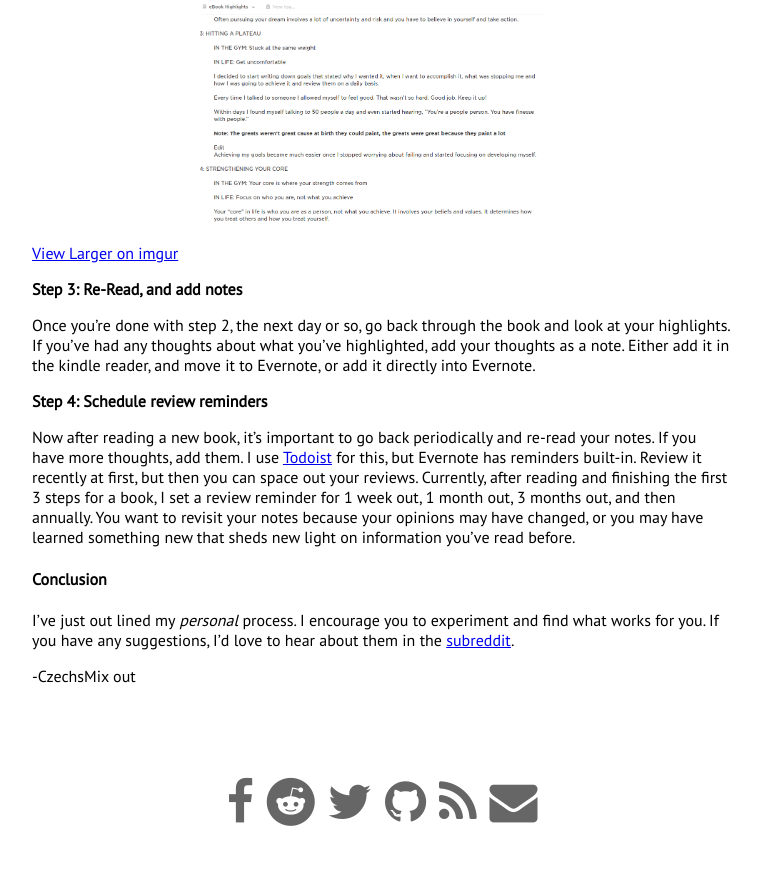
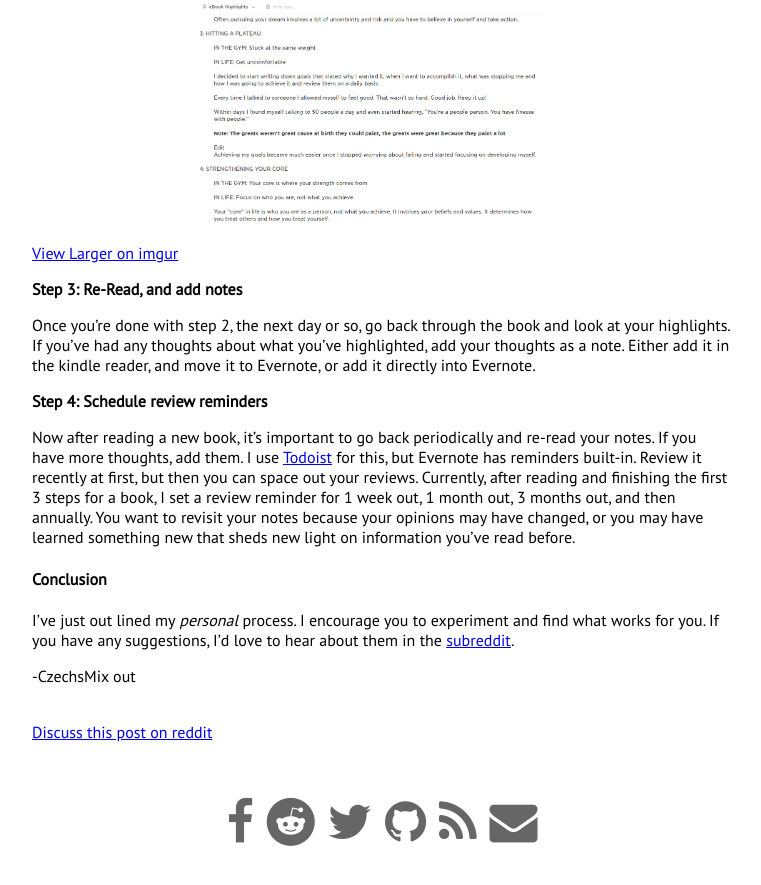
Before and after one commit to CzechsMix/czechsmix.github.io, a Jekyll site: the page built from _posts/2016-8-21-active-reading-kindle-evernote.md, in a window 1280 px wide and 900 px high, scrolled down 2135 px. Shown: the top 885 px of the window, without its empty margins (258-1019 px from the left). Built offline with Jekyll 4.4.1, drawn with Linux system fonts in a browser that asks for light colours; nearby versions of some CDN libraries; some of the changed lines change nothing that is shown.

Commit message:
Add reddit link for active reading

```diff
--- a/_posts/2016-8-21-active-reading-kindle-evernote.md
+++ b/_posts/2016-8-21-active-reading-kindle-evernote.md
@@ -2,6 +2,7 @@
 layout: post
 title: Active Reading and Note Taking with Kindle and Evernote
 tags: sound-mind reading
+reddit: https://www.reddit.com/r/LevelUpQuest/comments/4yx3p7/discussion_thread_active_reading_and_note_taking/
 ---
 
 In this post, I explain my process for making the most of my reading by saving all the important information quickly and reliably with two of my favorite tools.
```
